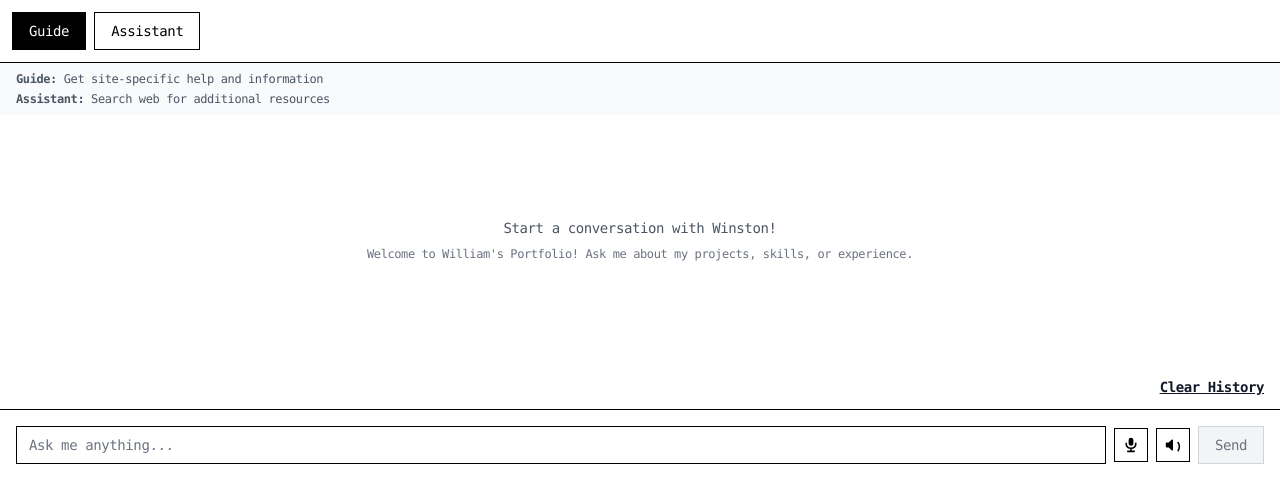
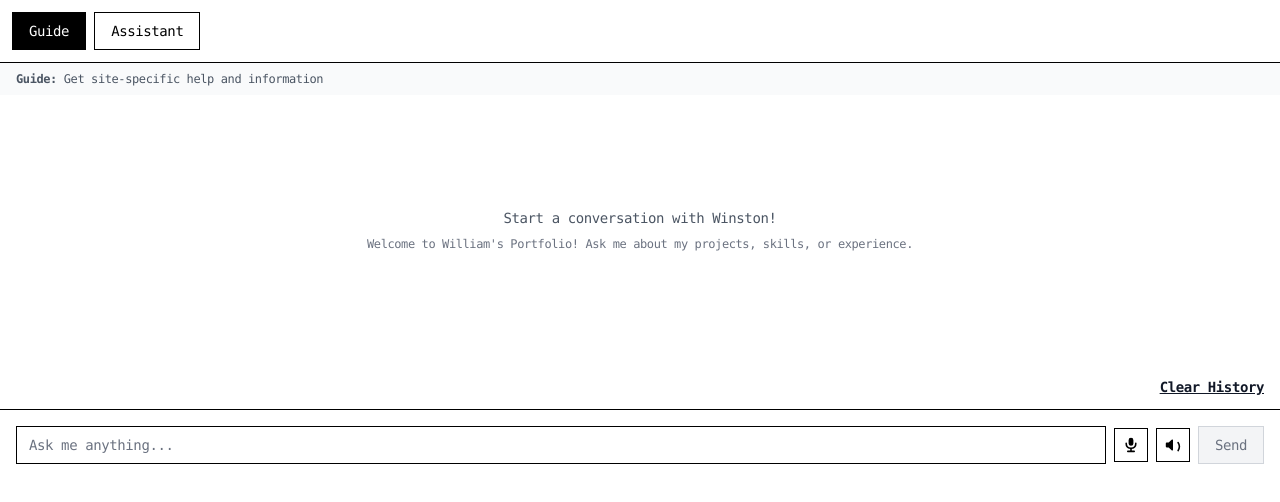
Before and after one commit to WinstonAC/winston-Chat, a Next.js app: page /william-widget in a window 1280 px wide. Shown: the top 502 px of the page. Built offline with nearby package versions, Linux system fonts and the light colour scheme.

Commit message:
Fix TypeScript error: siteId scope issue in chat route error handler

```diff
--- a/app/api/chat/route.ts
+++ b/app/api/chat/route.ts
@@ -80,13 +80,14 @@ export async function OPTIONS(req: NextRequest) {
 }
 
 export async function POST(req: NextRequest) {
+  const host = req.headers.get('host') || '';
+  const pathname = new URL(req.url).pathname;
+  const siteId = getSiteId(host, pathname);
+  // Handle CORS with new helper
+  const origin = req.headers.get('origin');
+  const corsHeaders = corsHeadersFor(origin, siteId);
+
   try {
-    const host = req.headers.get('host') || '';
-    const pathname = new URL(req.url).pathname;
-    const siteId = getSiteId(host, pathname);
-    // Handle CORS with new helper
-    const origin = req.headers.get('origin');
-    const corsHeaders = corsHeadersFor(origin, siteId);
 
     const identifier = getClientIdentifier(req);
     if (!authenticate(req)) {
@@ -377,7 +378,7 @@ What specific project would you like to know more about?`,
         status: 500,
         headers: corsHeadersFor(
           req.headers.get('origin'),
-          siteId
+          getSiteId(req.headers.get('host') || '', new URL(req.url).pathname) || 'demo'
         ),
       }
     );
--- a/app/components/ChatBox.tsx
+++ b/app/components/ChatBox.tsx
@@ -339,7 +339,6 @@ export default function ChatBox({ onClose, isEmbedded = false, kb = 'default', t
       {messages.length === 0 && (
         <div className="px-3 py-2 bg-gray-50 text-xs text-gray-600">
           <p><strong>Guide:</strong> Get site-specific help and information</p>
-          <p><strong>Assistant:</strong> Search web for additional resources</p>
         </div>
       )}
       {/* Messages Area - flex-1 to fill available space */}
--- a/app/components/ChatWidget.tsx
+++ b/app/components/ChatWidget.tsx
@@ -463,8 +463,7 @@ export default function ChatWidget({ onClose, isEmbedded = false, kb = 'default'
       {/* User Education Message */}
       {messages.length === 0 && (
         <div className="px-4 py-2 bg-gray-50 text-xs text-gray-600">
-          <p className="mb-1"><strong>Guide:</strong> Get site-specific help and information</p>
-          <p><strong>Assistant:</strong> Search web for additional resources</p>
+          <p><strong>Guide:</strong> Get site-specific help and information</p>
         </div>
       )}
 
```
